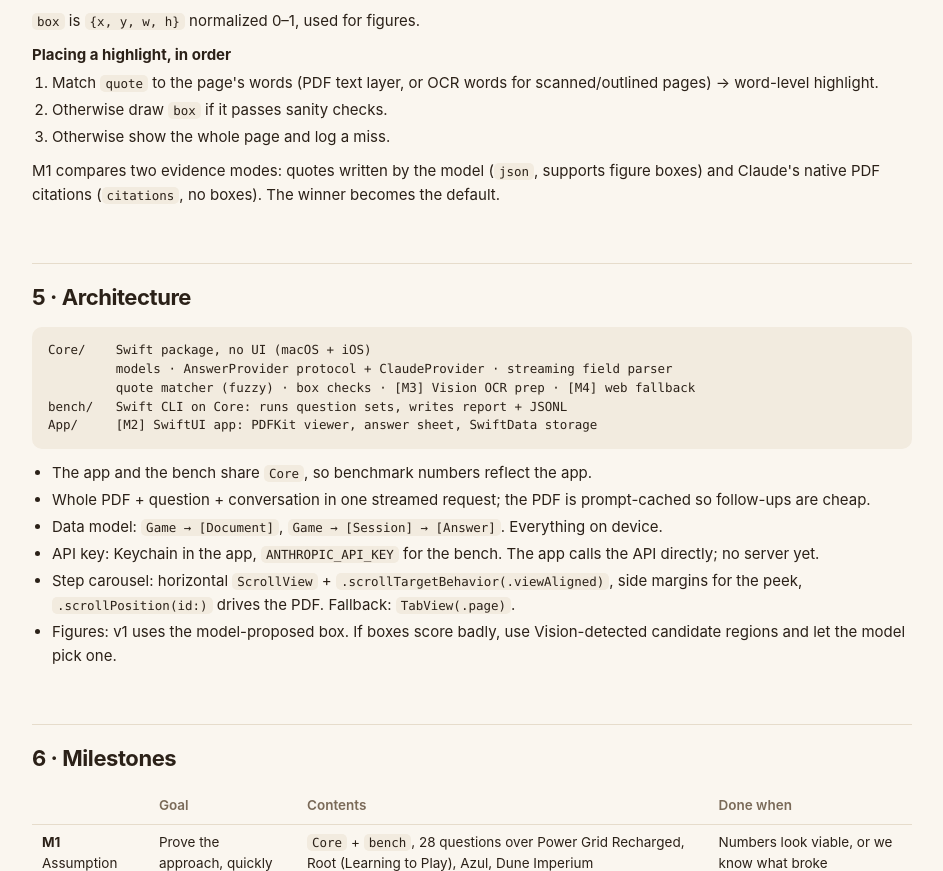
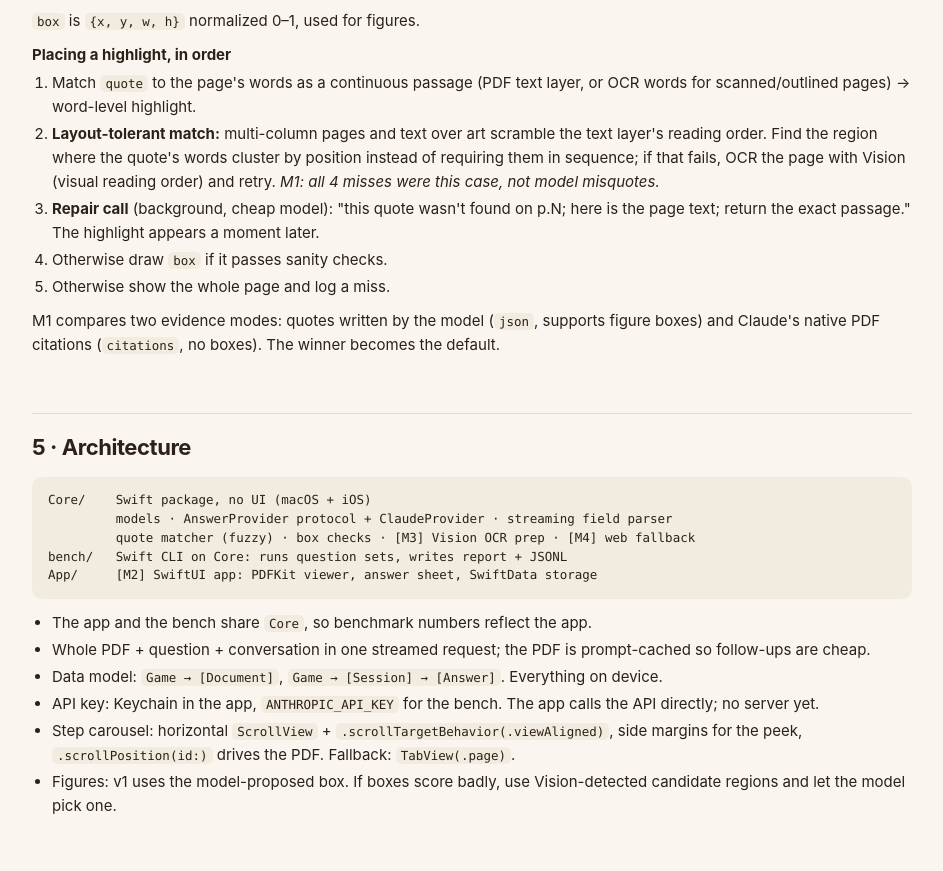
Before and after one commit to YBadiss/ackshually, a plain HTML site: page docs/spec.html in a window 1280 px wide. Shown: the part 7168-8039 px from the top of the page, without its empty margins (168-1111 px from the left). Drawn offline with Linux system fonts and the light colour scheme.

Commit message:
spec: layout-tolerant quote matching and repair call for highlight misses
Co-Authored-By: Claude Opus 5.5 <noreply@anthropic.com>

```diff
--- a/docs/spec.html
+++ b/docs/spec.html
@@ -228,7 +228,9 @@
 }</pre>
 <p><code>box</code> is <code>{x, y, w, h}</code> normalized 0–1, used for figures.</p>
 <h4>Placing a highlight, in order</h4>
-<ol><li>Match <code>quote</code> to the page's words (PDF text layer, or OCR words for scanned/outlined pages) → word-level highlight.</li>
+<ol><li>Match <code>quote</code> to the page's words as a continuous passage (PDF text layer, or OCR words for scanned/outlined pages) → word-level highlight.</li>
+<li><b>Layout-tolerant match:</b> multi-column pages and text over art scramble the text layer's reading order. Find the region where the quote's words cluster by position instead of requiring them in sequence; if that fails, OCR the page with Vision (visual reading order) and retry. <i>M1: all 4 misses were this case, not model misquotes.</i></li>
+<li><b>Repair call</b> (background, cheap model): "this quote wasn't found on p.N; here is the page text; return the exact passage." The highlight appears a moment later.</li>
 <li>Otherwise draw <code>box</code> if it passes sanity checks.</li>
 <li>Otherwise show the whole page and log a miss.</li></ol>
 <p>M1 compares two evidence modes: quotes written by the model (<code>json</code>, supports figure boxes) and Claude's native PDF citations (<code>citations</code>, no boxes). The winner becomes the default.</p>
```
